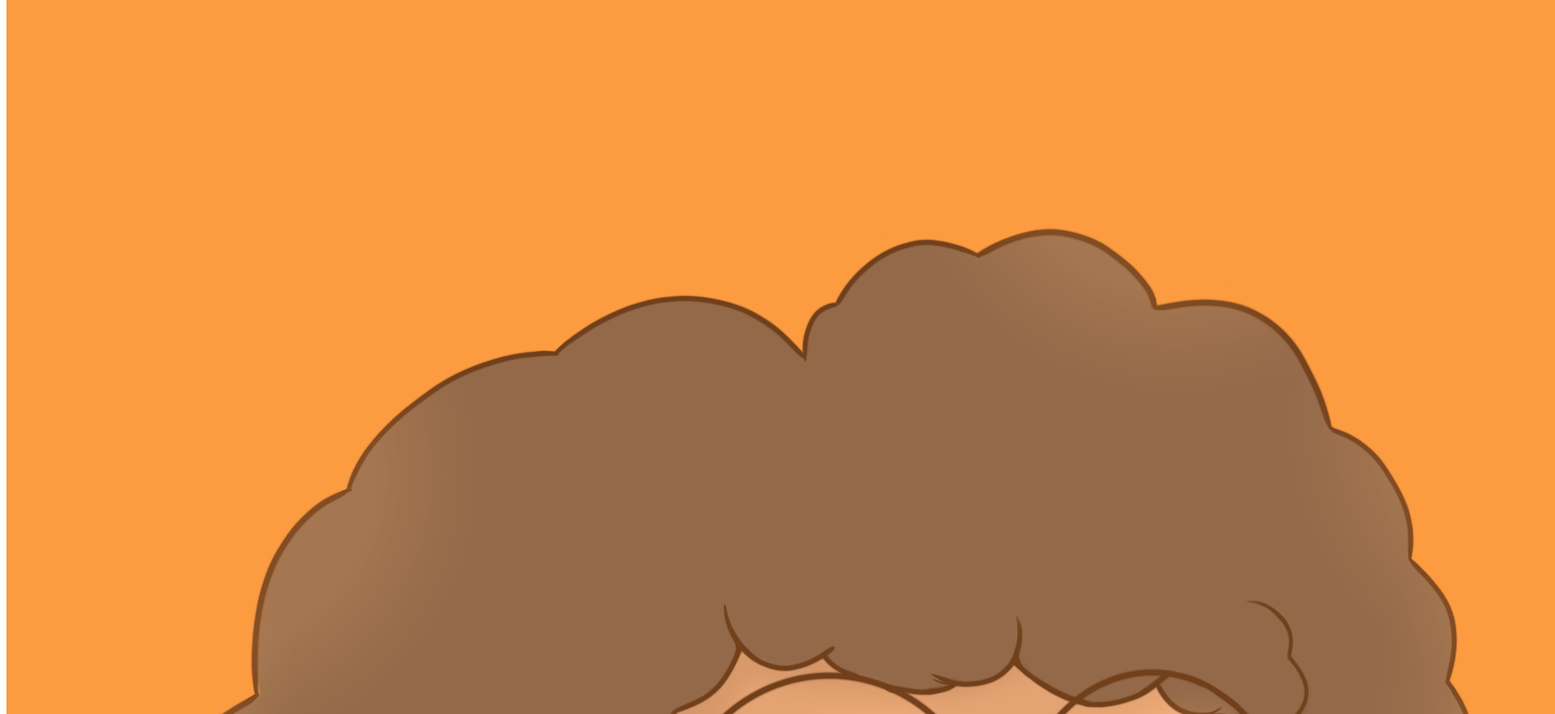
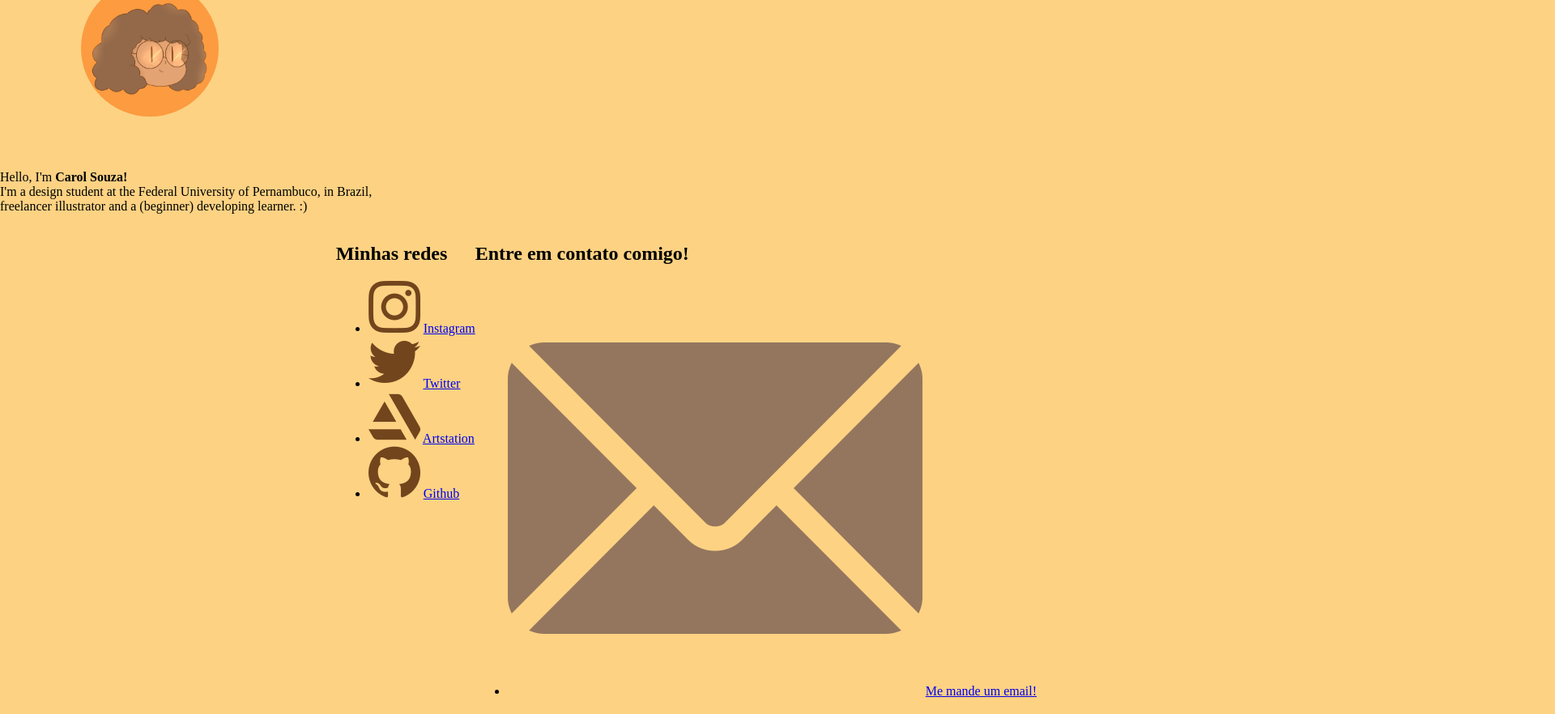
Before and after one commit to mecarolsouza/estudos-dio, a plain HTML site: page Projeto html/html-site1.html in a window 1280 px wide. Shown: the part 75-957 px from the top of the page at 81% size, 1920 px wide, since content can reach past the window. Drawn offline with Linux system fonts and the light colour scheme.

Commit message:
html exercise changes

```diff
--- /dev/null
+++ b/Projeto html/html-site1.css
@@ -0,0 +1,28 @@
+
+body{
+    margin: 0;
+    background-color: rgb(253, 210, 131);
+}
+
+.ilustra-div{
+   display: flex;
+    width: 200px;
+}
+
+.ilustra{
+    display: flex;
+    width: 170px;
+    border-radius: 50%;
+    padding-left: 50%;
+    padding-right: 50%;
+    padding-top: 50px;
+    padding-bottom: 50px;
+}
+.introduction{
+    display: flex;
+    float: left;
+}
+.media{
+    display: flex;
+    float: right;
+}
--- a/Projeto html/html-site1.html
+++ b/Projeto html/html-site1.html
@@ -3,23 +3,43 @@
     <head>
         <meta charset="utf-8">
         <title>Carol Souza</title>
+        <link href="html-site1.css" rel="stylesheet">
+
     </head>
 
     <body>
 
-        <section>
-            <img src="imagens/carol_ilustracao.png" alt="Ilustração cartoon da Carol Souza">
-            <h1>Carol Souza</h1>
-            <p>Olá, me chamo Carol, sou estudante de Design na UFPE, ilustradora freelancer autodidata e aprendiz iniciante, também autodidata, de desenvolvimento de sistemas.</p>
+        <div class="ilustra-div">
+            <img src="imagens/carol_ilustracao.png" alt="Ilustração cartoon da Carol Souza" class="ilustra">
+        </div>
+        <section class="introduction">
+
+            <div class="intro-text">
+                <p>
+                    Hello, I'm <strong>Carol Souza!</strong>
+                    <br>I'm a design student at the Federal University of Pernambuco, in Brazil,
+                    <br>freelancer illustrator and a (beginner) developing learner. :)
+                </p>
+            </div>
         </section>
-        <section>
-            <h2>Minhas redes</h2>
-            <img src="Imagens/instagram.png" alt="logo Instagram">
-            <img src="Imagens/twitter.png" alt="logo Twitter">
-            <img src="Imagens/artstation.png" alt="logo ArtStation">
-            <img src="Imagens/github.png" alt="logo GitHub">
+        <section class="media">
+            <div class="social">
+                <h2>Minhas redes</h2>
+                <ul class="social-list">
+                    <li><img src="Imagens/instagram.png" alt="logo Instagram"> <a href="https://www.instagram.com/carolszart/" target="_blank">Instagram</a></li>
+                    <li><img src="Imagens/twitter.png" alt="logo Twitter"> <a href="https://twitter.com/carolszart" target="_blank">Twitter</a></li>
+                    <li><img src="Imagens/artstation.png" alt="logo ArtStation"> <a href="https://www.artstation.com/carolsouza4" target="_blank">Artstation</a></li>
+                    <li><img src="Imagens/github.png" alt="logo GitHub"> <a href="https://github.com/mecarolsouza" target="_blank">Github</a></li>
+                </ul>
+            </div>
 
-            <h2>Entre em contato comigo!</h2>
+
+            <div class="email">
+                <h2>Entre em contato comigo!</h2>
+                <ul>
+                    <li><img src="imagens/email.png" alt="Ícone de email"> <a href="mailto:carolsouzaart@gmail.com">Me mande um email!</a></li>
+                </ul>
+            </div>
         </section>
 
     </body>
```
Also changed, not shown: Projeto html/Imagens/email.png (added).
